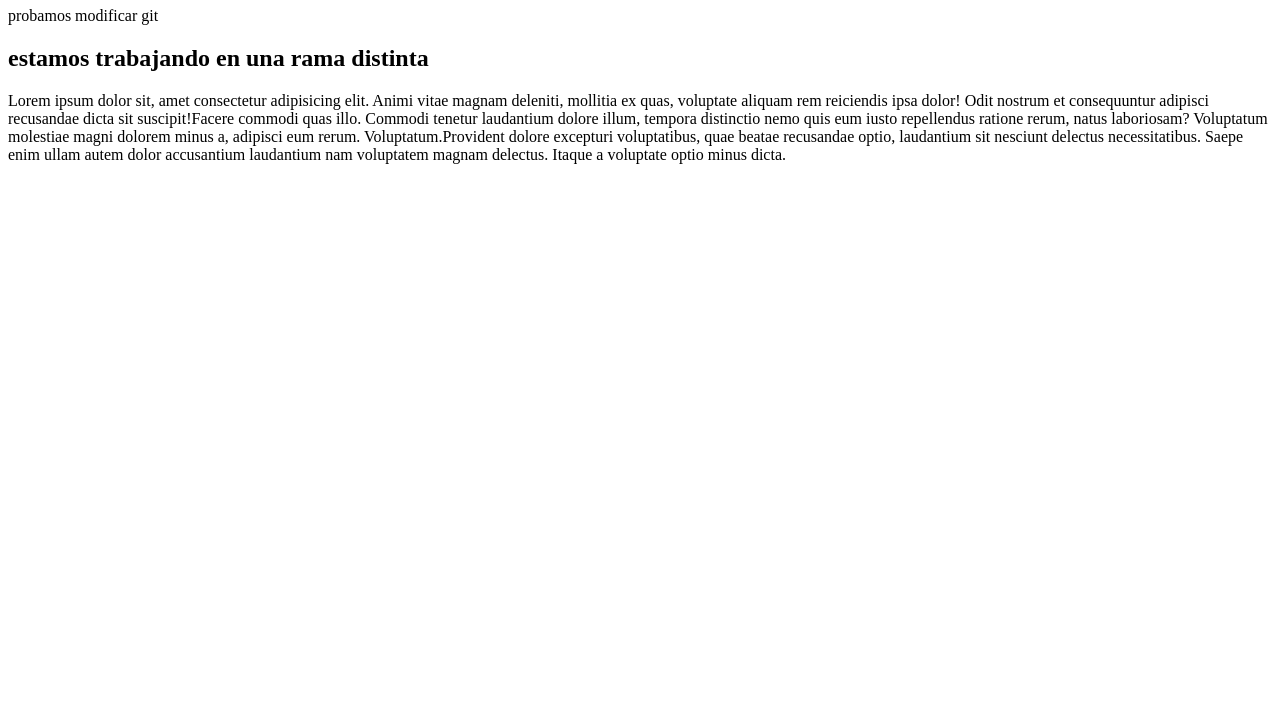
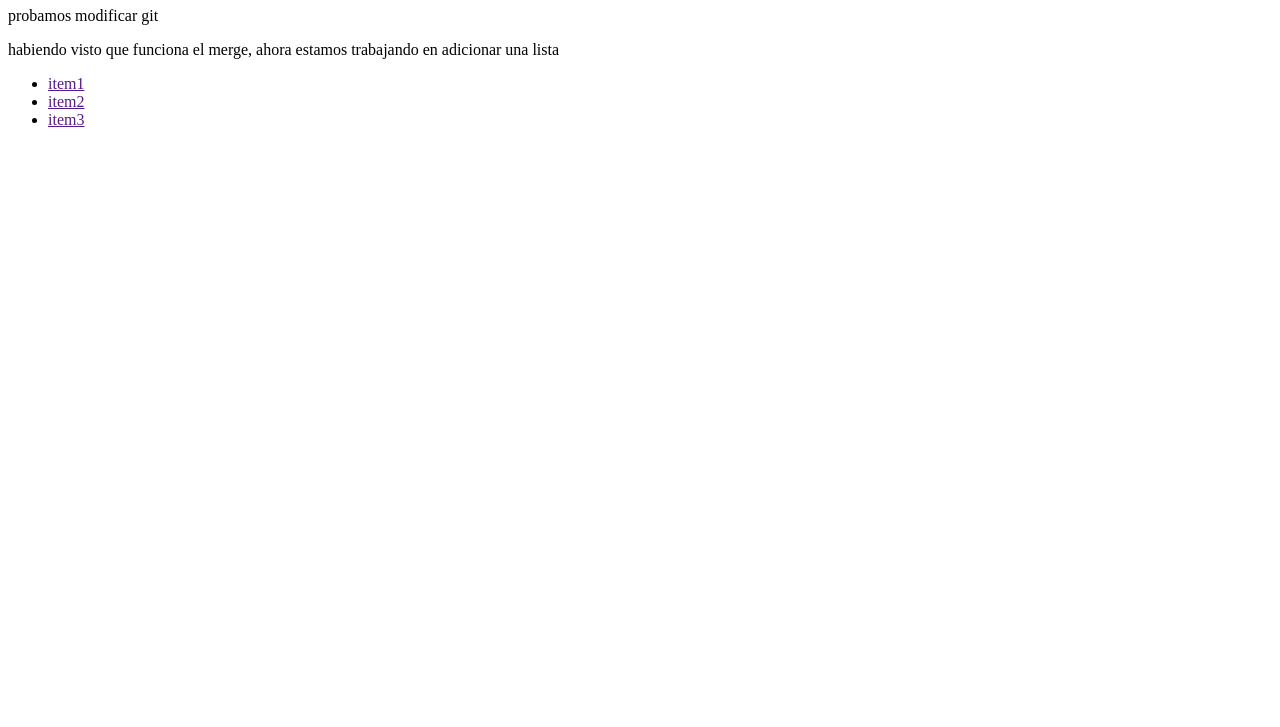
Before and after one commit to benedetti-martin/prueba-repositorio, a plain HTML site: page index.html in a window 1280 px wide. Shown: the part 73-800 px from the top of the page. Drawn offline with Linux system fonts and the light colour scheme.

Commit message:
version 5

```diff
--- a/index.html
+++ b/index.html
@@ -9,7 +9,12 @@
 <body>
     <h1>desafio git</h1>
     <p>probamos modificar git</p>
-    <h2>estamos trabajando en una rama distinta</h2>
-    <p><span>Lorem ipsum dolor sit, amet consectetur adipisicing elit. Animi vitae magnam deleniti, mollitia ex quas, voluptate aliquam rem reiciendis ipsa dolor! Odit nostrum et consequuntur adipisci recusandae dicta sit suscipit!</span><span>Facere commodi quas illo. Commodi tenetur laudantium dolore illum, tempora distinctio nemo quis eum iusto repellendus ratione rerum, natus laboriosam? Voluptatum molestiae magni dolorem minus a, adipisci eum rerum. Voluptatum.</span><span>Provident dolore excepturi voluptatibus, quae beatae recusandae optio, laudantium sit nesciunt delectus necessitatibus. Saepe enim ullam autem dolor accusantium laudantium nam voluptatem magnam delectus. Itaque a voluptate optio minus dicta.</span></p>
+    <p>habiendo visto que funciona el merge, ahora estamos trabajando en adicionar una lista</p>
+    <ul>
+        <li><a href="">item1</a></li>
+        <li><a href="">item2</a></li>
+        <li><a href="">item3</a></li>
+    </ul>
+
 </body>
 </html>
```
